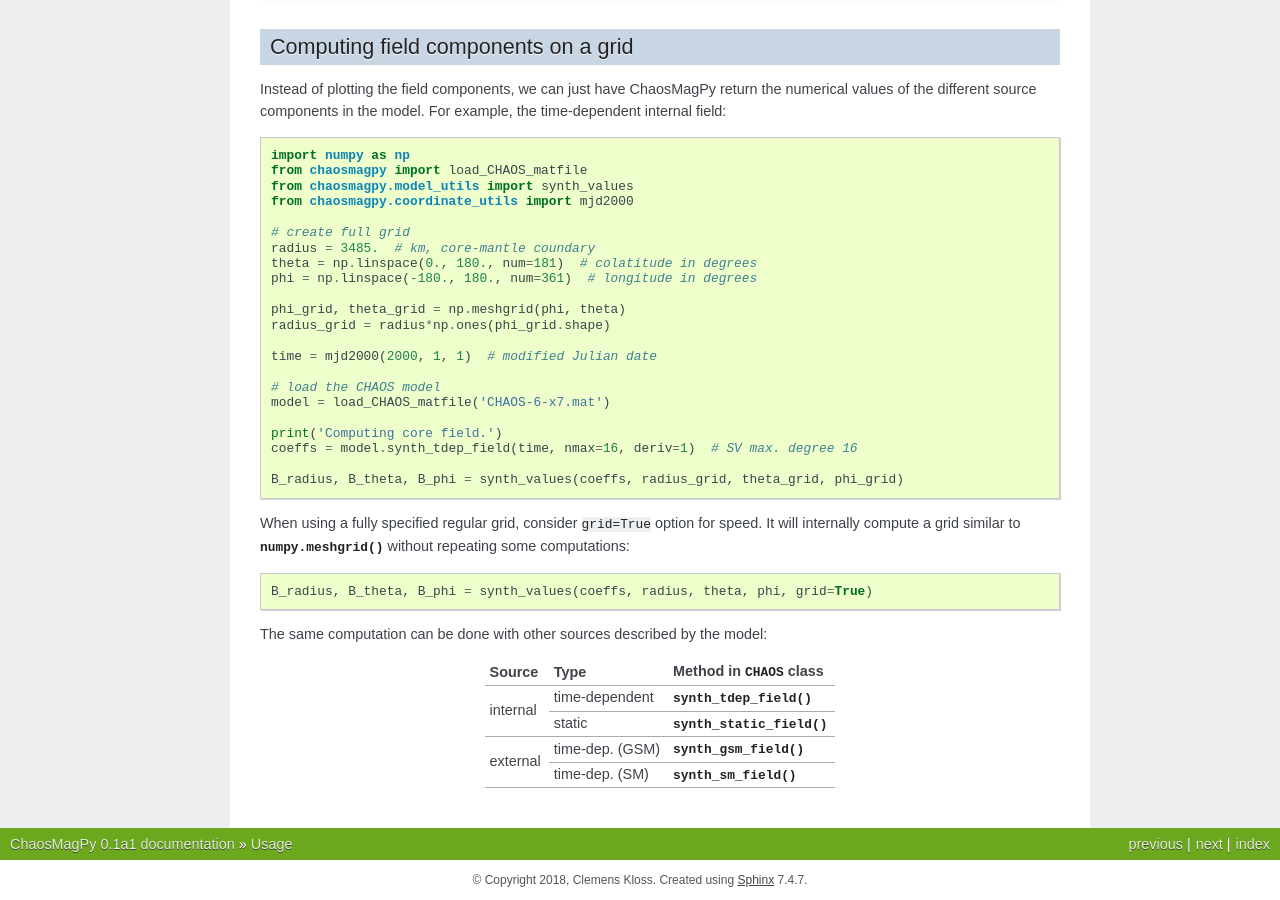
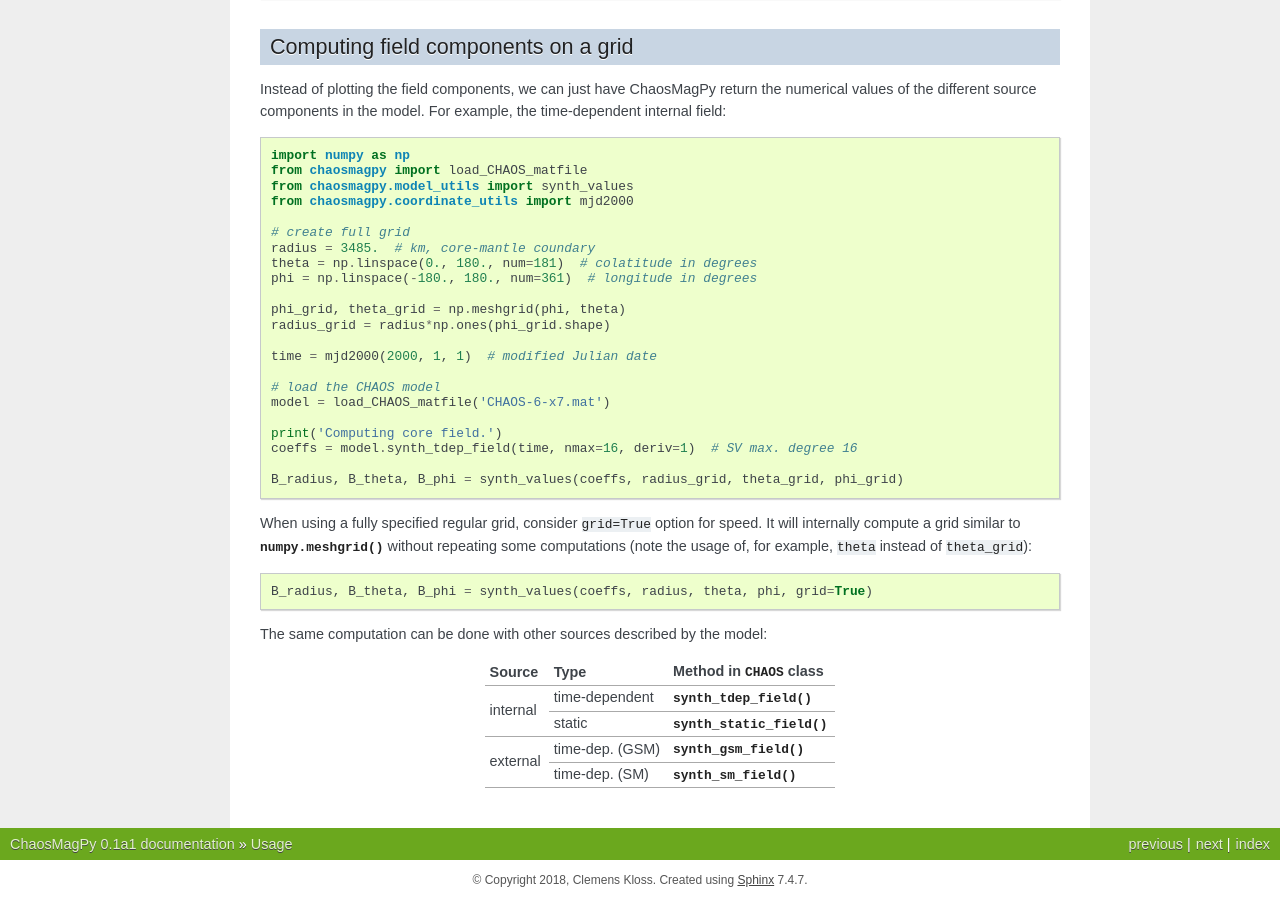
Before and after one commit to ancklo/ChaosMagPy, a Sphinx documentation site: the page built from docs/source/usage.rst, in a window 1280 px wide and 900 px high, scrolled down 2460 px. Built offline with Sphinx 7.4.7, drawn with Linux system fonts in a browser that asks for light colours.

Commit message:
Changed some wording.

```diff
--- a/docs/source/usage.rst
+++ b/docs/source/usage.rst
@@ -91,7 +91,8 @@ example, the time-dependent internal field:
 
 When using a fully specified regular grid, consider ``grid=True`` option for
 speed. It will internally compute a grid similar to :func:`numpy.meshgrid`
-without repeating some computations:
+without repeating some computations (note the usage of, for example, ``theta``
+instead of ``theta_grid``):
 
 .. code-block:: python
 
```
